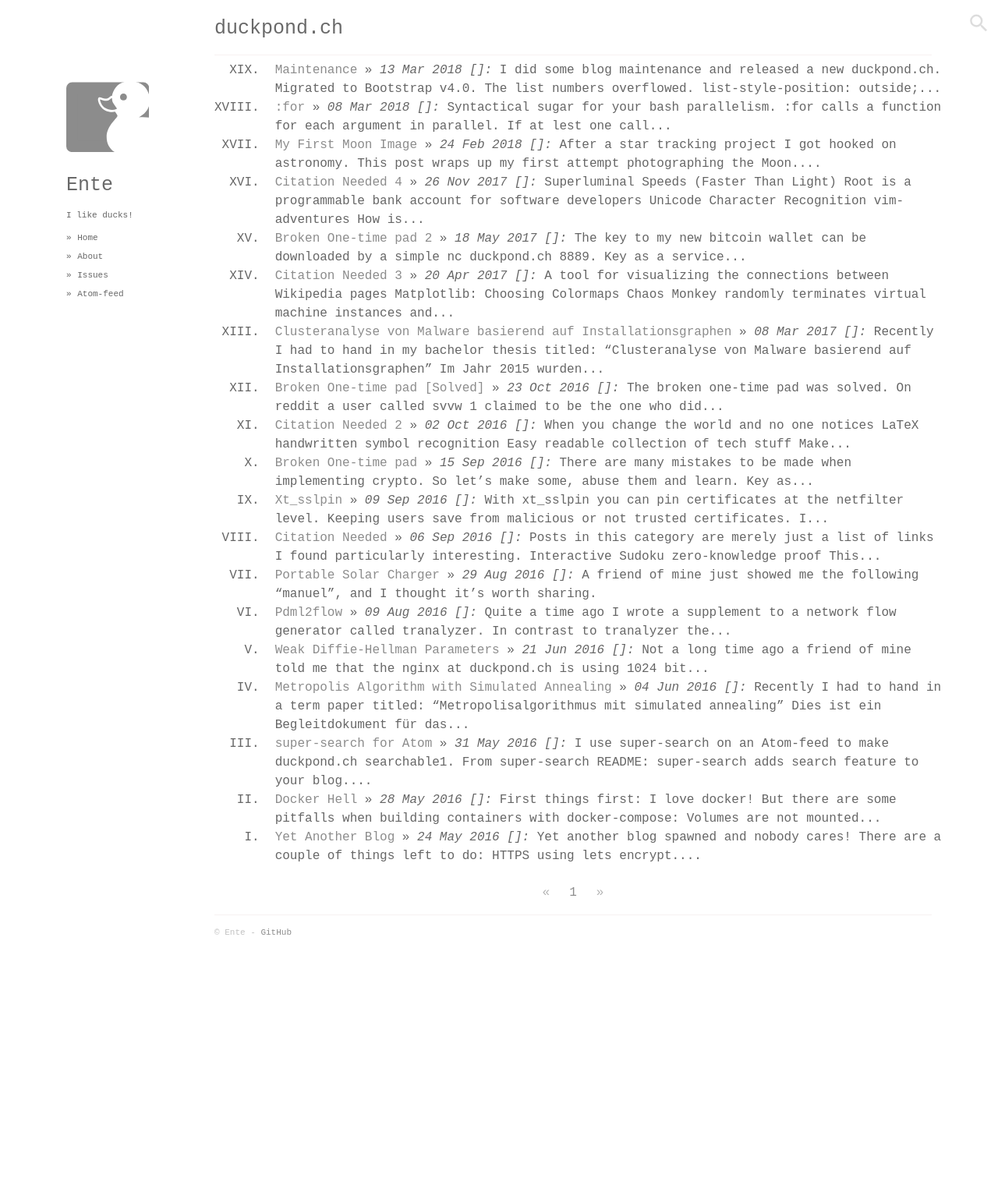
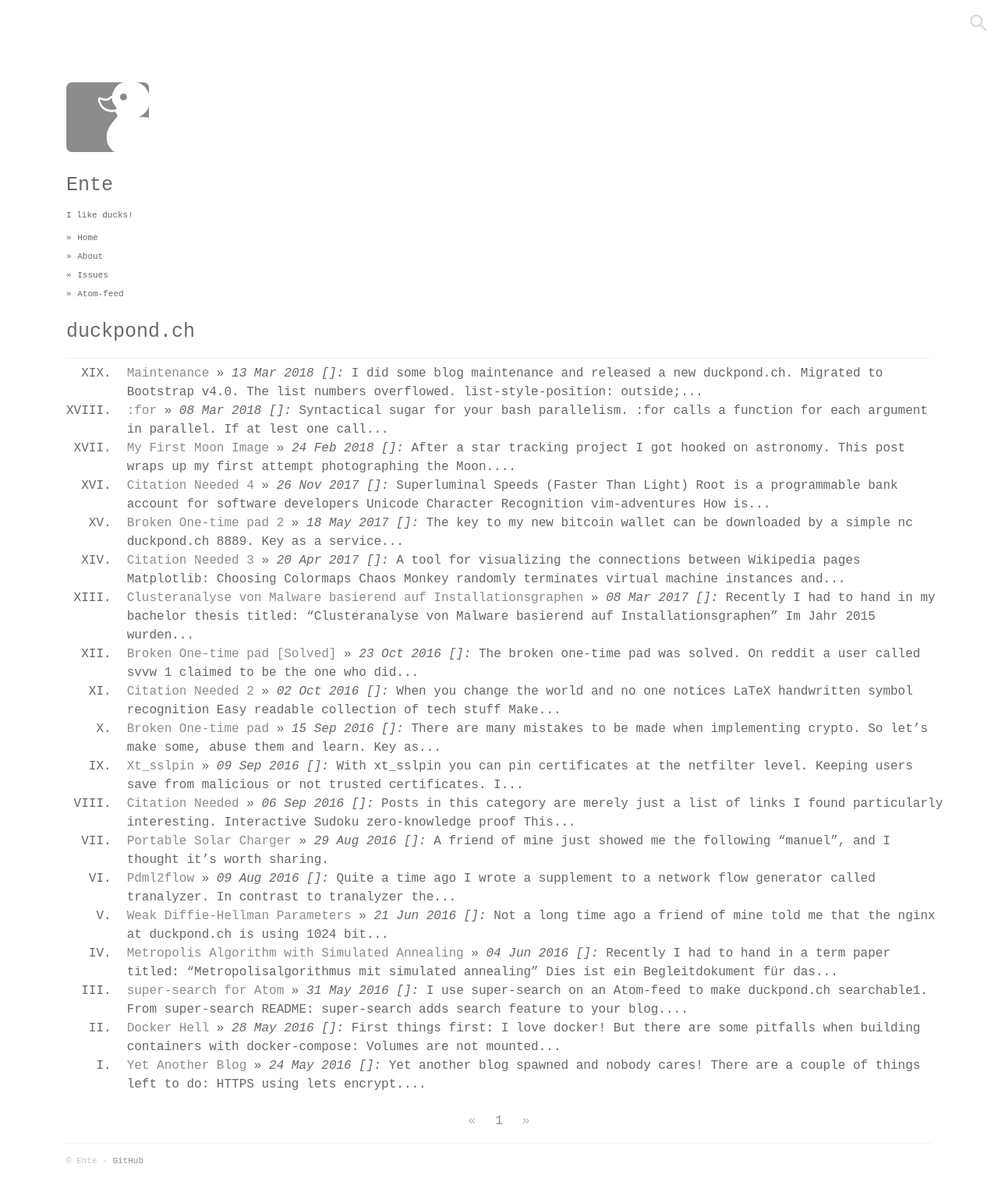
Before and after one commit to Enteee/duckpond.ch, a Jekyll site: the page built from index.html, in a window 1280 px wide. Shown: the whole page at 78% size. Built offline with Jekyll 4.4.1, drawn with Linux system fonts in a browser that asks for light colours; the list of posts is cut into pages by our own code; comment, search, counter and statistics services are not loaded; before the commit the page ends 1227 px from its top, so only the background shows below that.

Commit message:
layout++

```diff
--- a/_layouts/default.html
+++ b/_layouts/default.html
@@ -60,11 +60,11 @@
             <div class="row">
               <!-- Navigation -->
               <div class="col">
-                  <nav class="nav flex-sm-column">
+                  <nav class="nav flex-lg-column">
 
                       <div class="navbar-brand">
                           <a class="logo" href="/">{% include img/duck.svg %}</a>
-                          <div class="d-none d-sm-block">
+                          <div class="d-none d-lg-block">
                               <h1 class="author-name">{{ site.author }}</h1>
                               <span class="nav-item">{{ site.about }}</span>
                           </div>
@@ -82,8 +82,8 @@
                   </nav>
               </div>
 
-              <div class="col-sm-10 content">
-                  <header class="d-none d-sm-block">
+              <div class="col-12 col-10 content">
+                  <header class="d-none d-lg-block">
                       <h1>
                       {% if page.title %}
                         {{ page.title }}
```
